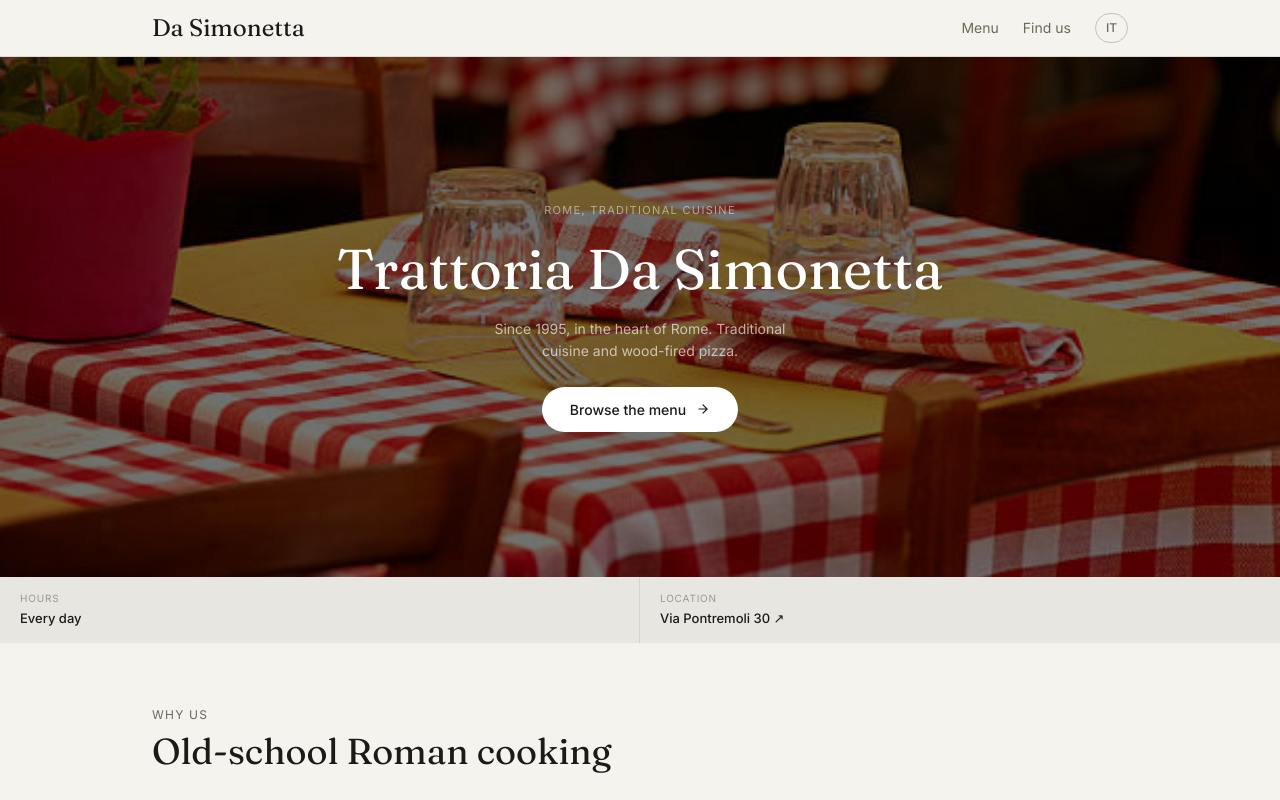
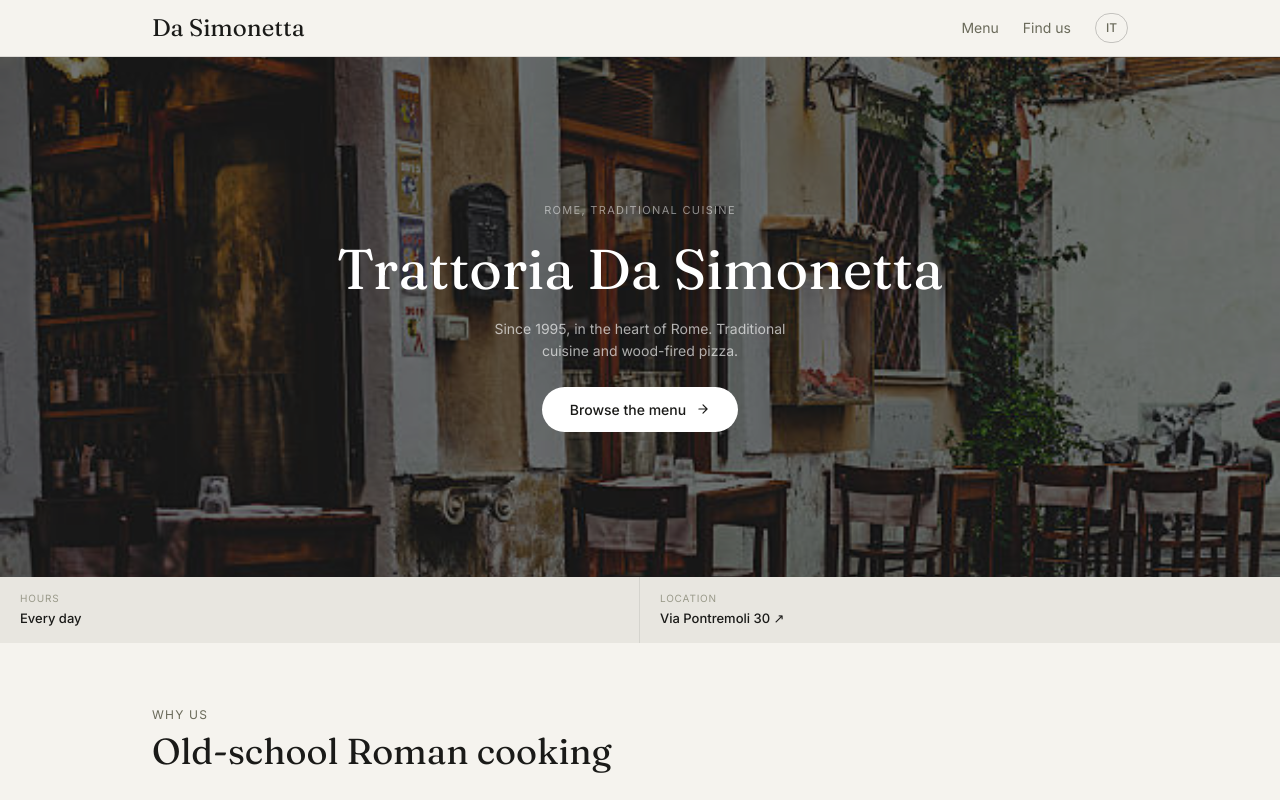
Before and after one commit to Simone-Anc/da-simonetta, a Next.js app: page /en in a window 1280 px wide. Shown: the top 800 px of the page. Built offline with nearby package versions, Linux system fonts and the light colour scheme.

Commit message:
modifica foto iniziale

```diff
--- a/app/[locale]/page.tsx
+++ b/app/[locale]/page.tsx
@@ -38,7 +38,7 @@ export default async function HomePage({
       {/* ── Hero con foto ── */}
       <section style={{ position: 'relative', minHeight: '520px', display: 'flex', alignItems: 'center', justifyContent: 'center', overflow: 'hidden' }}>
         <img
-          src="/hero1.jpg"
+          src="/hero2.jpg"
           alt="Trattoria Da Simonetta"
           style={{ position: 'absolute', inset: 0, width: '100%', height: '100%', objectFit: 'cover', objectPosition: 'center' }}
         />
```
Also changed, not shown: public/hero1.jpg (deleted), public/hero2.jpg (added).
